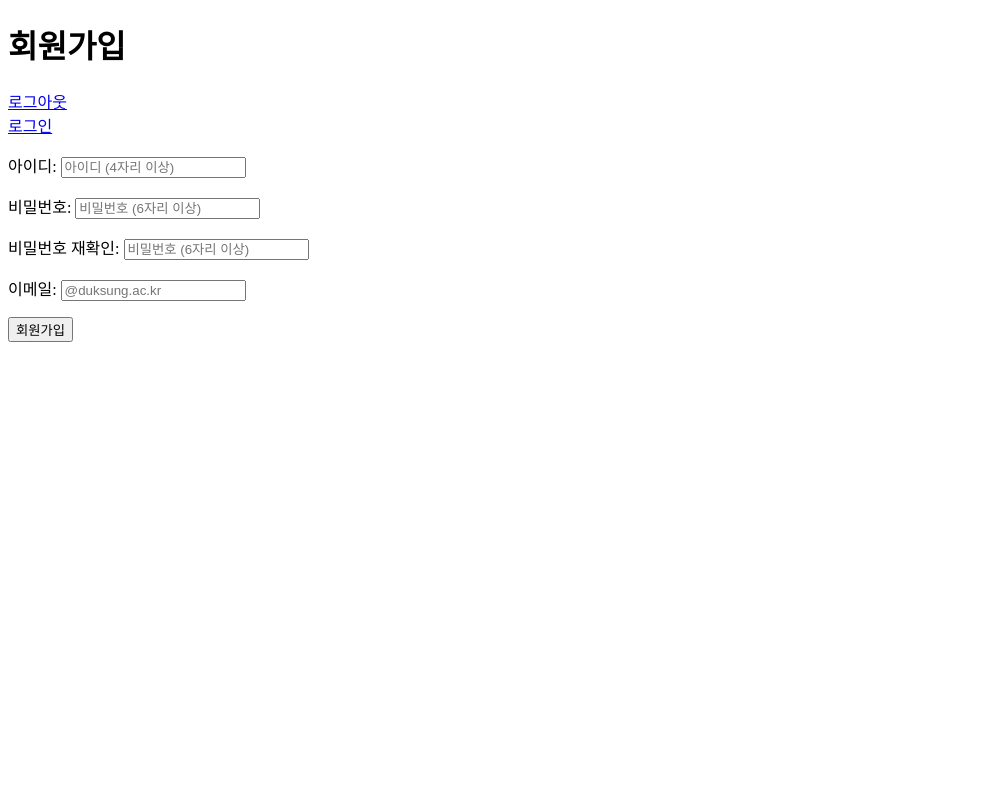
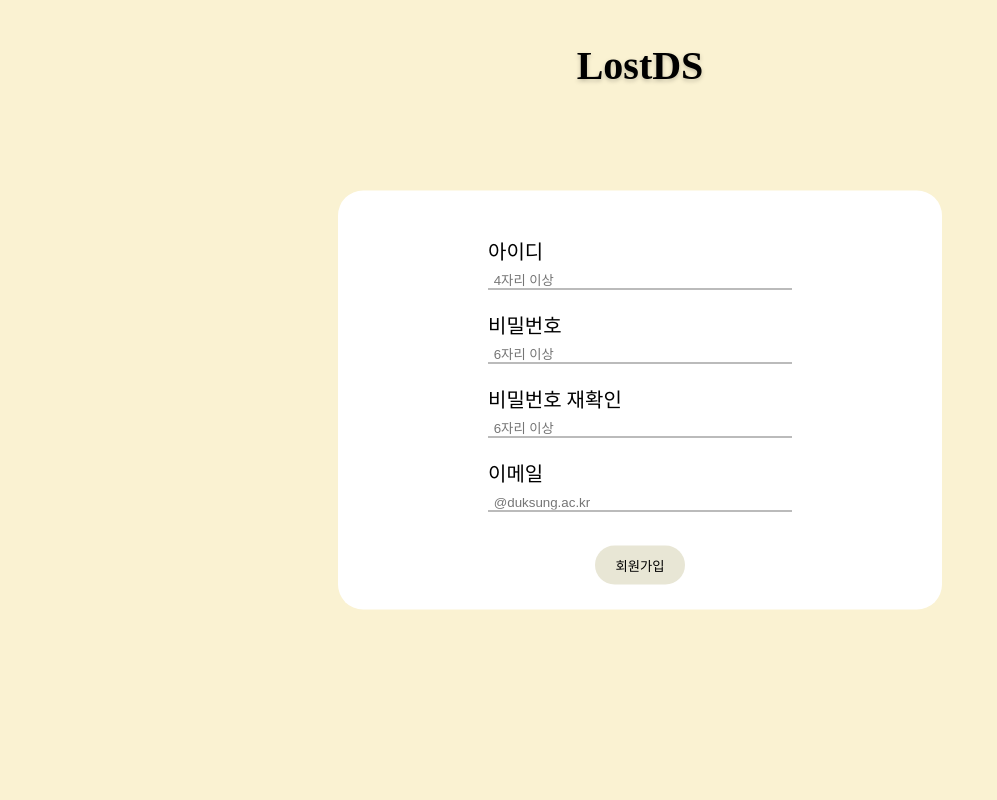
Before and after one commit to 2023-DSWU-Internet-Programming-Project/LostDS, a Django app: template project/user/templates/user/signup.html in a window 1280 px wide. Shown: the whole page, without its empty margins (0-997 px from the left). Run offline with Django 4.2, Linux system fonts and the light colour scheme; the template is opened without the code that fills it, so the values that code supplies are empty; some web fonts are replaced.

Commit message:
로그인, 회원가입 css 작성

```diff
--- a/project/main/templates/main/nav.html
+++ b/project/main/templates/main/nav.html
@@ -8,7 +8,7 @@
     <link rel="stylesheet" href="{% static 'main/css/nav.css' %}" media="screen">
     <title>LostDS</title>
     <style>
-        .main { font-family: 'PuradakGentleGothicR'; font-size: 20;}
+        .main { font-family: 'PuradakGentleGothicR'; font-size: 30; filter: drop-shadow(0px 2px 2px rgba(0, 0, 0, 0.221)); }
     </style>
 </head>
 <body>
--- a/project/main/urls.py
+++ b/project/main/urls.py
@@ -17,7 +17,6 @@ urlpatterns = [
     # path('message/', views.found, name='found'),
     # path('message/ask/', views.find, name='find'),
     # path('mypage/', views.mypage, name='mypage')
-    path('signup/', views.info, name='info')
 ]
 
 urlpatterns += static(settings.STATIC_URL, document_root=settings.STATIC_ROOT)
--- a/project/user/static/user/css/signup.css
+++ b/project/user/static/user/css/signup.css
@@ -0,0 +1,90 @@
+@font-face {
+    font-family: 'PuradakGentleGothicR';
+    src: url('https://cdn.jsdelivr.net/gh/projectnoonnu/noonfonts_11-01@1.1/PuradakGentleGothicR.woff2') format('woff2');
+    font-weight: normal;
+    font-style: normal;
+}
+
+@font-face {
+    font-family: 'EASTARJET-Medium';
+    src: url('https://cdn.jsdelivr.net/gh/projectnoonnu/noonfonts_231029@1.1/EASTARJET-Medium.woff2') format('woff2');
+    font-weight: 700;
+    font-style: normal;
+}
+
+
+body {
+    font-family: 'EASTARJET-Medium';
+    background-color: #FAF2D2;
+    margin: 0;
+    display: flex;
+    align-items: center;
+    justify-content: center;
+    height: 100vh;
+    flex-direction: column;
+}
+
+.container {
+    position: relative;
+    background-color: white;
+    padding: 25px 150px;
+    border-radius: 25px;
+    display: flex;
+    flex-direction: column;
+    align-items: center;
+    justify-content: center;
+    position: fixed;
+    top: 50%;
+    left: 50%;
+    transform: translate(-50%, -50%);
+}
+
+/* 로고 */
+h1 {
+    font-family: 'PuradakGentleGothicR';
+    font-size: 40px;
+    filter: drop-shadow(0px 2px 2px rgba(0, 0, 0, 0.221));
+    position: absolute;
+    top: 15px;
+    left: 50%;
+    transform: translateX(-50%);
+}
+
+/* 폼 */
+.container input {
+    display: block;
+    margin: 0 auto;
+    width: 300px;
+}
+
+
+p {
+    line-height: 2;
+}
+
+label {
+    font-size: 20px;
+}
+
+input {
+    border: none;
+    border-bottom: 0.5px solid rgb(121, 121, 121);
+    outline: none;
+    background-color: transparent;
+}
+
+/* 버튼 */
+.button-group {
+    display: flex;
+    justify-content: center;
+}
+
+button.signup {
+    font-family: 'EASTARJET-Medium';
+    background-color: #E8E6D5;
+    color: rgb(0, 0, 0);
+    border: none;
+    padding: 10px 20px;
+    border-radius: 50px;
+    cursor: pointer;
+}
--- a/project/user/templates/user/signup.html
+++ b/project/user/templates/user/signup.html
@@ -1,45 +1,51 @@
+{% load static %}
+
 <!DOCTYPE html>
 <html lang="en">
 <head>
     <meta charset="UTF-8">
     <meta name="viewport" content="width=device-width, initial-scale=1.0">
-    <title>signup</title>
+    <title>SignUp</title>
+    <link rel="stylesheet" href="{% static 'user/css/signup.css' %}" media="screen">
 </head>
 <body>
-    <h1>회원가입</h1>
 
-    <a href="/login/logout">로그아웃</a><br>
-    <a href="/login/">로그인</a>
+    <h1>LostDS</h1>
+
+    <div class="container">
 
     <form method="POST">
         {% csrf_token %}
         <p>
-            <label for="id_username">아이디: </label>
-            <input type="text" name="username" minlength="4" autocomplete="off" required id="id_username" placeholder="아이디 (4자리 이상)">
+            <label for="id_username">아이디 </label><br>
+            <input type="text" name="username" minlength="4" autocomplete="off" required id="id_username" placeholder=" 4자리 이상">
         </p>
 
         <p>
-            <label for="id_password">비밀번호: </label>
-            <input type="password" name="password" minlength="6" autocomplete="off" required id="id_password" placeholder="비밀번호 (6자리 이상)">
+            <label for="id_password">비밀번호 </label><br>
+            <input type="password" name="password" minlength="6" autocomplete="off" required id="id_password" placeholder=" 6자리 이상">
         </p>
 
         <p>
-            <label for="id_password2">비밀번호 재확인: </label>
-            <input type="password" name="password2" minlength="6" autocomplete="off" required id="id_password2" placeholder="비밀번호 (6자리 이상)">
+            <label for="id_password2">비밀번호 재확인 </label><br>
+            <input type="password" name="password2" minlength="6" autocomplete="off" required id="id_password2" placeholder=" 6자리 이상">
         </p>
 
         <p>
-            <label for="id_email">이메일: </label>
-            <input type="text" name="email" required id="id_email" autocomplete="off" pattern=".+@duksung\.ac\.kr$" placeholder="@duksung.ac.kr">
-        </p>
+            <label for="id_email">이메일 </label><br>
+            <input type="text" name="email" required id="id_email" autocomplete="off" pattern=".+@duksung\.ac\.kr$" placeholder=" @duksung.ac.kr">
+        </p><br>
 
-        <button type="submit" value="signup">회원가입</button>
+        <div class="button-group">
+            <button type="submit" value="signup" class="signup">회원가입</button>
+        </div>
     </form>
 
     {% if error %}
         <p>{{ error }}</p>
     {% endif %}
 
+    </div>
 
 </body>
 </html>
```
Also changed, not shown: project/user/static/user/css/login.css (+44 -22 lines), project/user/templates/user/login.html (+7 -5 lines), project/db.sqlite3 (deleted), project/message/migrations/0001_initial.py, project/message/migrations/0002_alter_post_created_at.py (deleted), project/message/migrations/0003_completeitem_finditem_rename_post_askitem.py (deleted), project/message/migrations/0004_askitem_author_completeitem_author_finditem_author.py (deleted), project/message/migrations/0005_category_askitem_category_completeitem_category_and_more.py (deleted), project/message/migrations/0006_alter_category_options_askitem_head_image_and_more.py (deleted), project/message/migrations/0007_category_head_image_alter_askitem_category_and_more.py (deleted), project/message/migrations/0008_alter_completeitem_created_at.py (deleted), project/message/migrations/0008_alter_completeitem_created_at_comment.py (deleted), project/message/migrations/0009_alter_comment_askpost_alter_comment_findpost.py (deleted), project/message/migrations/0010_comment_completepost.py (deleted).
